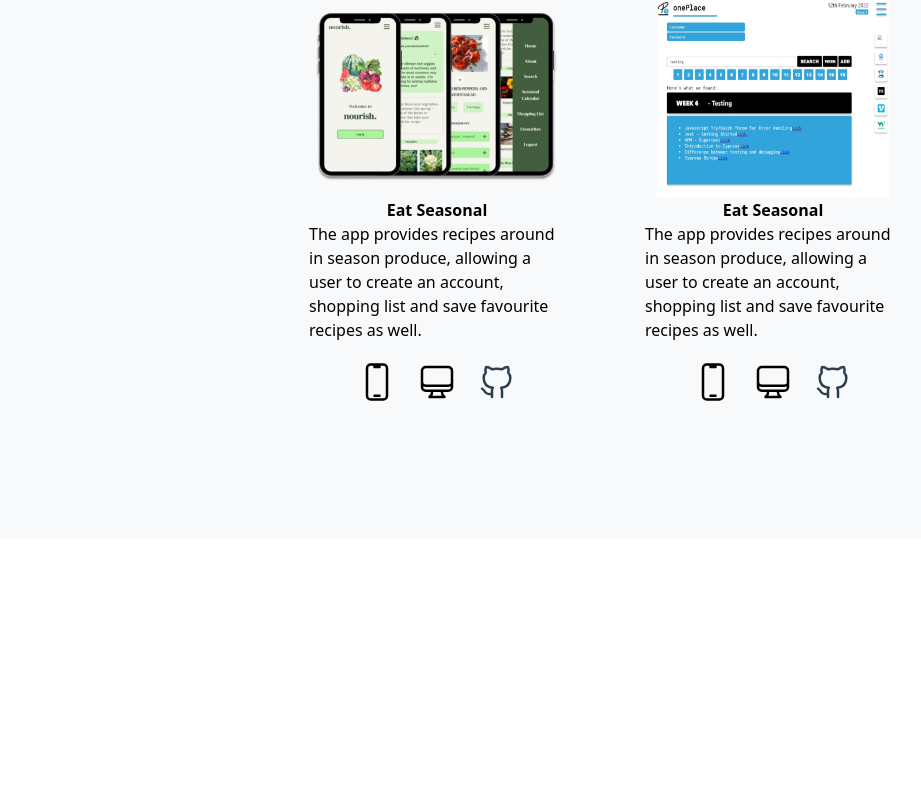
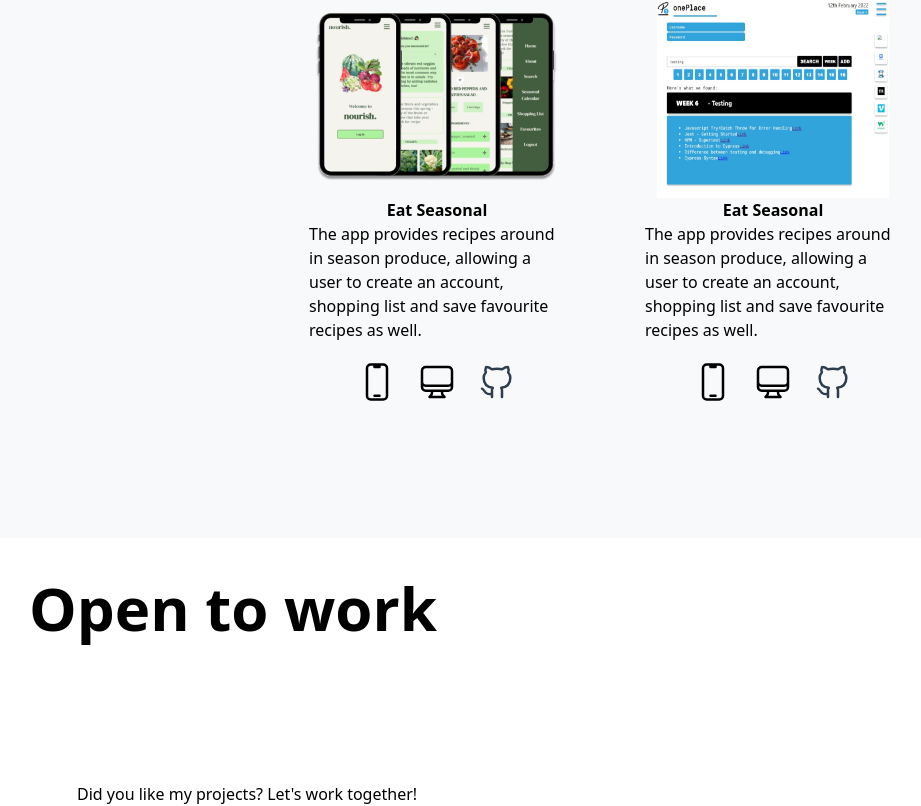
Before and after one commit to tcisse/porfolio-nextailwind, a Next.js app: page / in a window 1280 px wide. Shown: the part 1562-2368 px from the top of the page, without its empty margins (115-1036 px from the left). Before the commit the page ends 2100 px from the top, so only its background shows below. Built offline with nearby package versions, Linux system fonts and the light colour scheme.

Commit message:
-start contact page

```diff
--- a/pages/index.js
+++ b/pages/index.js
@@ -342,6 +342,10 @@ export default function Home() {
           </div>
         </div>
       </div>
+      <div>
+        <h1 className="font-bold text-6xl mt-10 ml-36">Open to work</h1>
+        <p className="mt-36 ml-48">Did you like my projects? Let's work together!</p>
+      </div>
     </>
   );
 }
```
